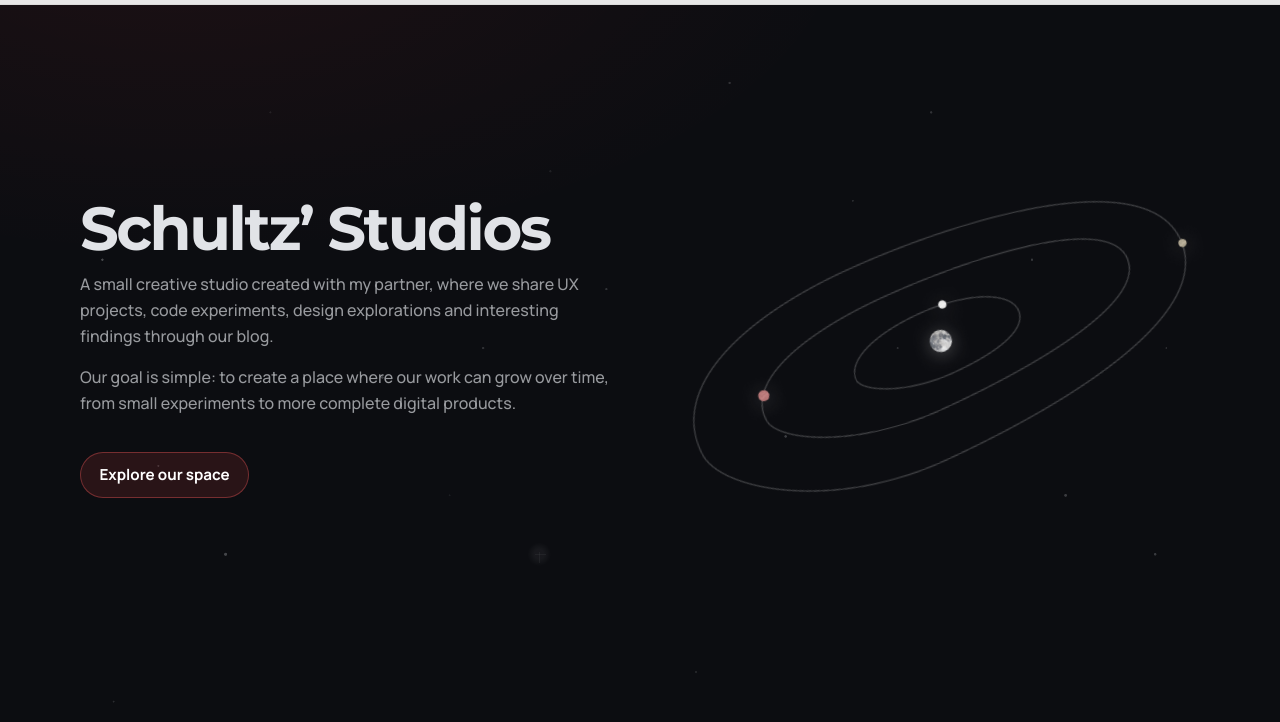
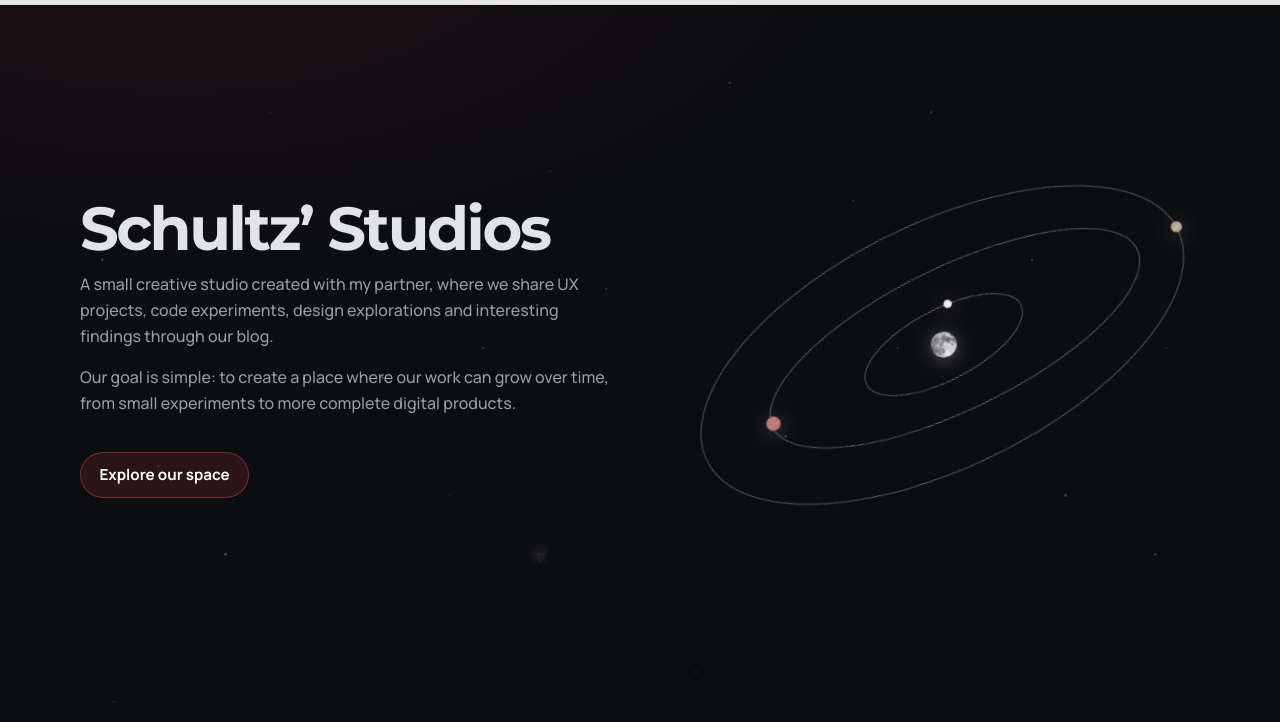
Before and after one commit to saraheredadesign/sara-portfolio, a website built with Vite: page project-schultz-studios.html in a window 1280 px wide. Shown: the part 78-800 px from the top of the page. Built offline with nearby package versions, Linux system fonts and the light colour scheme; a web font is replaced by a local one.

Commit message:
Arreglando hero foto de schult

```diff
--- a/project-schultz-studios.html
+++ b/project-schultz-studios.html
@@ -56,7 +56,7 @@
         </div>
 
         <aside class="schultz-hero-preview" aria-label="Schultz Studios system preview">
-          <img src="assets/02_the_system.png" alt="Schultz Studios system visual preview" />
+          <img src="assets/schultz_orbit_1p.png" alt="Schultz Studios system visual preview" />
         </aside>
       </section>
 
```
Also changed, not shown: assets/schultz_orbit_1p.png (added), 1 other file.
